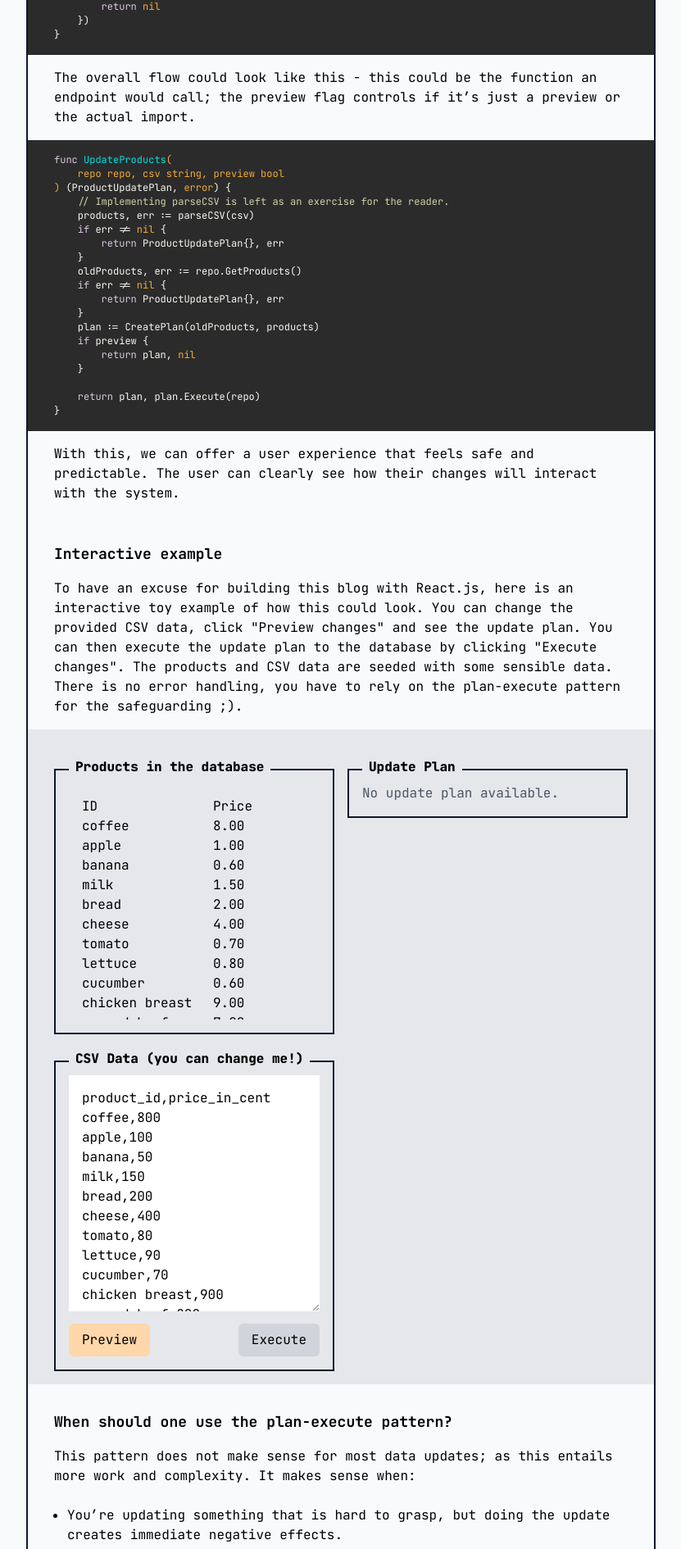
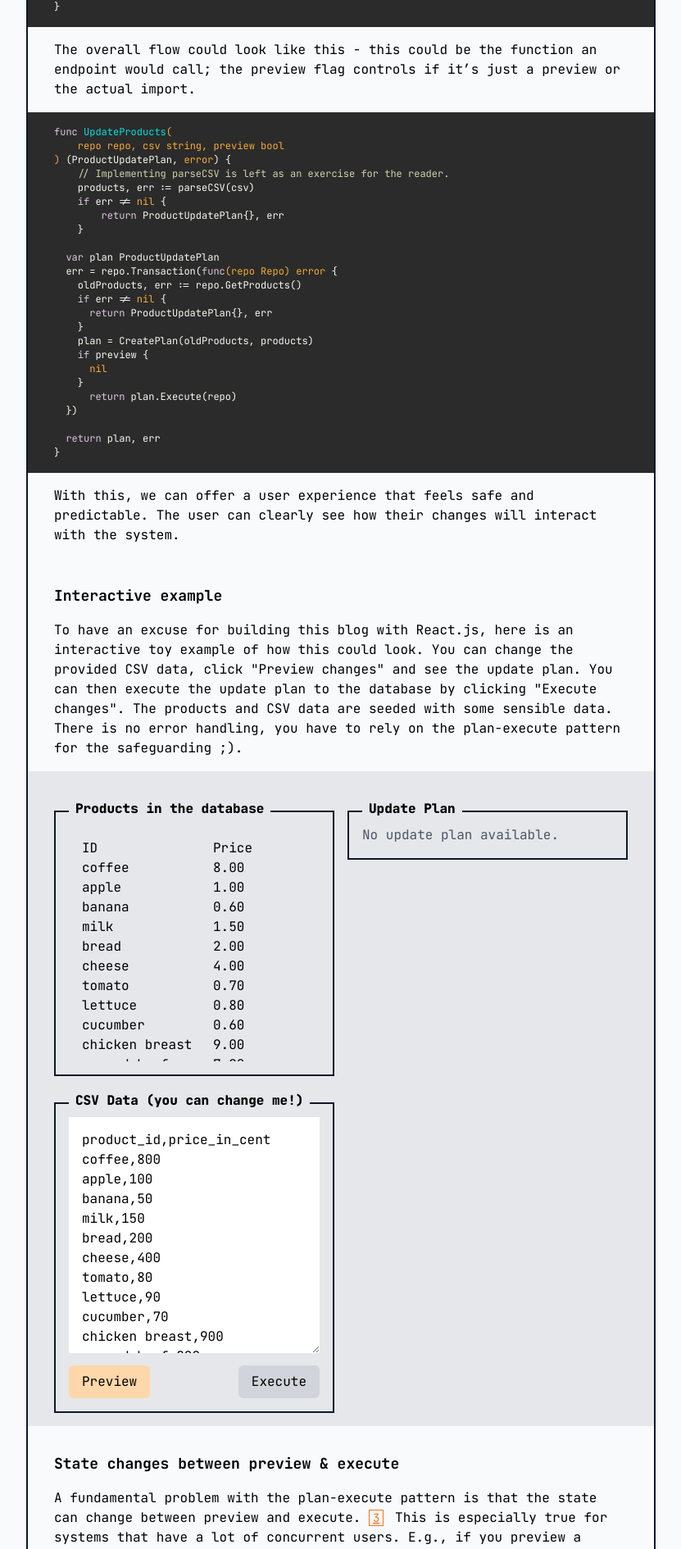
Before and after one commit to TN1ck/tn1ck.com, a Next.js app: page /blog/update-plans in a window 1280 px wide. Shown: the part 3918-5808 px from the top of the page at 82% size, without its empty margins (224-1055 px from the left). Built offline with nearby package versions, Linux system fonts and the light colour scheme.

Commit message:
chore: improve plan/execute post

```diff
--- a/pages/blog/how-to-generate-sudokus.tsx
+++ b/pages/blog/how-to-generate-sudokus.tsx
@@ -1155,7 +1155,8 @@ export function AC3Strategy(sudoku: SudokuGrid): SudokuGrid[] {
     return [simpleSudoku]
   }
 
-  // No solution found yet. We create a list of all cells that have more than 1 solution as x/y coordinates.
+  // No solution found yet. We create a list of all cells
+  // that have more than 1 solution as x/y coordinates.
   const emptyCellCoordinates: [number, number][] = []
   for (let i = 0; i < 9; i++) {
     for (let j = 0; j < 9; j++) {
--- a/pages/blog/update-plans.tsx
+++ b/pages/blog/update-plans.tsx
@@ -501,7 +501,6 @@ type Repo interface {
 }
 
 func (pup ProductUpdatePlan) Execute(repo Repo) error {
-	return repo.Transaction(func(repo Repo) error {
   for _, product := range pup.Added {
     err := repo.InsertProduct(product)
     if err != nil {
@@ -521,7 +520,6 @@ func (pup ProductUpdatePlan) Execute(repo Repo) error {
     }
   }
   return nil
-	})
 }
 `}
         </CodeBlock>
@@ -540,16 +538,21 @@ func UpdateProducts(
 	if err != nil {
 		return ProductUpdatePlan{}, err
 	}
+
+  var plan ProductUpdatePlan
+  err = repo.Transaction(func(repo Repo) error {
     oldProducts, err := repo.GetProducts()
     if err != nil {
       return ProductUpdatePlan{}, err
     }
-	plan := CreatePlan(oldProducts, products)
+    plan = CreatePlan(oldProducts, products)
     if preview {
-		return plan, nil
+      nil
     }
+	  return plan.Execute(repo)
+  })
 
-	return plan, plan.Execute(repo)
+  return plan, err
 }
 `}
         </CodeBlock>
@@ -571,6 +574,35 @@ func UpdateProducts(
         <div className="p-4 bg-gray-200 md:-mx-8 md:px-8 -mx-4">
           <StoreExample />
         </div>
+        <h3>State changes between preview & execute</h3>
+        <p>
+          A fundamental problem with the plan-execute pattern is that the state
+          can change between preview and execute.{" "}
+          <Footnote>
+            Thanks for the folks at{" "}
+            <a href="https://www.reddit.com/r/golang/comments/1e5q4e6/safeguarding_changes_using_the_planexecute_pattern/">
+              /r/golang
+            </a>{" "}
+            to point this out.
+          </Footnote>{" "}
+          This is especially true for systems that have a lot of concurrent
+          users. E.g., if you preview a price change for a product, and in the
+          meantime, someone else changes the price, the preview is not valid
+          anymore. This is a problem that is hard to solve in a general way and
+          is often solved by locking the resource, which can lead to other
+          problems. But directly executing the changes without a preview is also
+          not a good solution, as it can lead to unexpected results.
+          <br />
+          Most plan-execute patterns do not require that the state is{" "}
+          <i>exactly</i> the same between preview and execute e.g. a file delete
+          dialog will not stop deleting files because someone already deleted
+          one of them. Terraform will not stop applying changes because someone
+          else applied a change in the meantime (it does have its own locking
+          mechanism though). It's more about giving the user a way to see what
+          will happen and then execute that plan, making sure that the updates
+          make sense, e.g. preventing the user from accidentally deleting their
+          production database.
+        </p>
         <h3>When should one use the plan-execute pattern?</h3>
         <p>
           This pattern does not make sense for most data updates; as this
@@ -587,6 +619,13 @@ func UpdateProducts(
             that what they are about to do is correct, e.g., wouldn’t it be nice
             if email clients would tell you how many people you are about to
             send an email to if you are sending it to a group?
+          </li>
+          <li>
+            Either locking the resource is ok, state changes between preview and
+            execute are acceptable or it's ok to deny execution if the state
+            changed between plan & execute (E.g. the delete file dialog would
+            refuse to execute if one of the affected file got deleted in the
+            meantime).
           </li>
         </ul>
         <h3>Snapshots & undo</h3>
```
Lines whose indentation alone changed are shown as unchanged.
